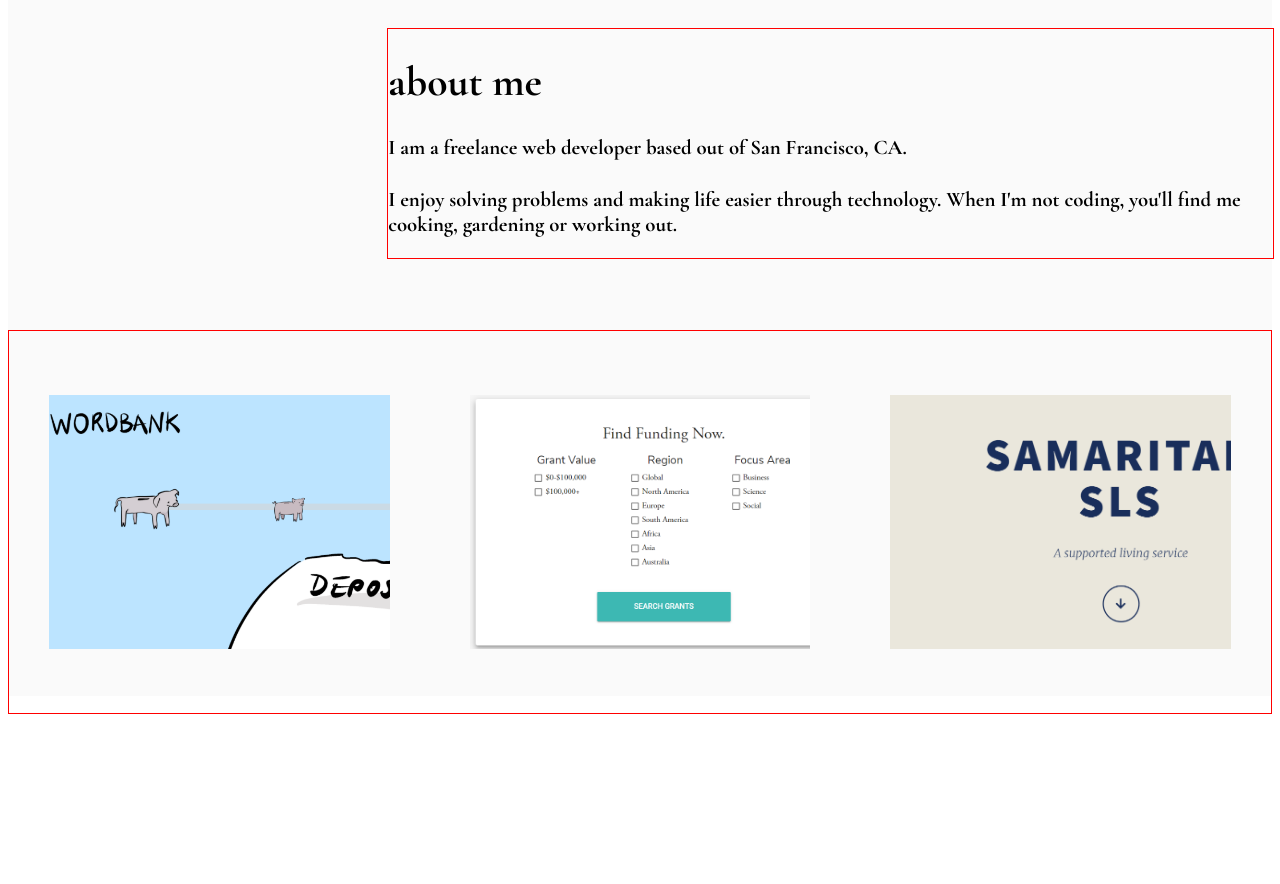
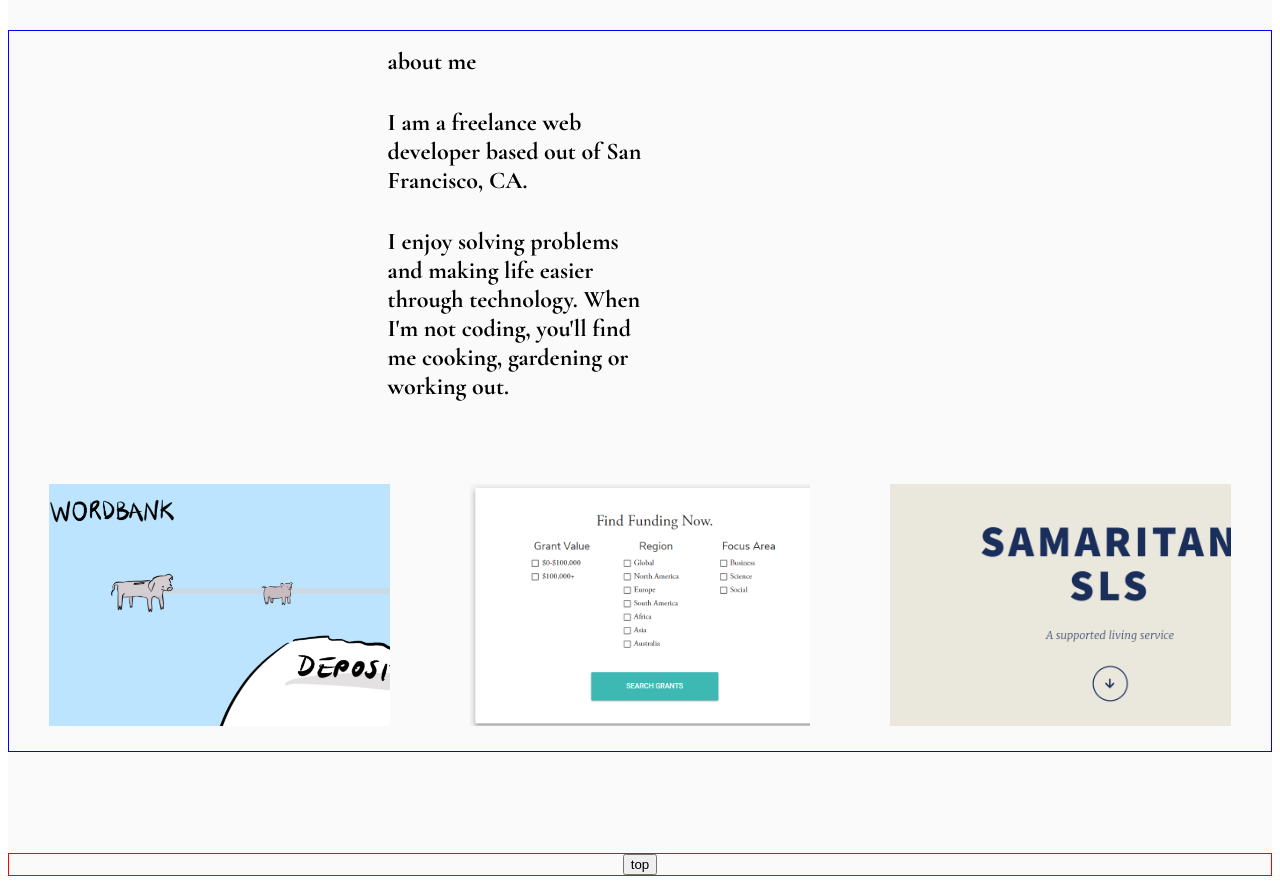
Before and after one commit to bigtechnology/portfolio, a React (Create React App) app: page / in a window 1280 px wide. Shown: the part 114-998 px from the top of the page. Before the commit the page ends 828 px from the top, so only its background shows below. Built offline with nearby package versions, Linux system fonts and the light colour scheme; the HTML template or start-up script is replaced by a standard one.

Commit message:
> footer added

```diff
--- a/src/App.css
+++ b/src/App.css
@@ -1,7 +1,12 @@
+html {
+  scroll-behavior: smooth;
+}
 .App {
   text-align: center;
   background-color: #FAFAFA;
-  height: 97.3vh;
+  /* height: 97.3vh; */
+  margin: 0;
+  padding: 0;
 }
 
 @media (prefers-reduced-motion: no-preference) {
--- a/src/App.js
+++ b/src/App.js
@@ -3,12 +3,14 @@ import './App.css';
 // COMPONENTS \\
 import Nav from "./components/nav_bar/Nav";
 import About from "./components/about_me/about";
+import Footer from "./components/footer/footer";
 
 function App() {
   return (
     <div className="App">
     <Nav />
     <About />
+    <Footer />
     </div>
   );
 }
--- a/src/components/about_me/about.css
+++ b/src/components/about_me/about.css
@@ -1,23 +1,32 @@
 .about-wrapper {
-    height: 70%;
+    border: 1px solid blue;
+    height: 90vh;
 }
 
 .about {
-    height: 30%;
+    /* height: 30%; */
 }
 
 .intro {
-    border: 1px solid red;
+    /* border: 1px solid red; */
     color: black;
     text-align: left;
     font-size: 1.3rem;
-    width: 100%;
+    width: 54%;
+    margin-right: 50%;
+
+    font-family: 'Cormorant Garamond', serif;
+    font-size: 1.5rem;
+}
+
+h4 {
+
 }
 
 .projects-wrapper {
-    border: 1px solid red;
-    margin-top: 11%;
-    height: 70%;
+    /* border: 1px solid red; */
+    /* margin-top: 11%; */
+    height: 50%;
 }
 
 /* Porject Wrapper Styling */
@@ -25,6 +34,8 @@
     display: flex;
     justify-content: space-around;
     height: 100%;
+    margin: 0;
+    padding: 0;
 }
 .project {
     align-self: center;
--- a/src/components/about_me/about.js
+++ b/src/components/about_me/about.js
@@ -8,9 +8,11 @@ function About() {
             <div className="about about-top-content">
                 <div
                     className="intro">
-                    <h1>about me</h1>
-                    <h4> I am a freelance web developer based out of San Francisco, CA.</h4>
-                    <p>
+                    <h1 className="intro"
+                    >about me</h1>
+                    <h4 className="intro"
+                    > I am a freelance web developer based out of San Francisco, CA.</h4>
+                    <p className="intro">
                     I enjoy solving problems and making life easier through technology. When I'm not coding, you'll find me cooking, gardening or working out.
                     </p>
              </div>
@@ -24,12 +26,14 @@ function About() {
                         </div>
                     </a>
 
-                    <a className="project p2" href="https://www.foundergrants.com/">
+                    <a className="project p2"
+                    target="blank" href="https://www.foundergrants.com/">
                     <div>
 
                     </div>
                     </a>
-                    <a href="https://objective-carson-d52209.netlify.app/" className="project p3">
+                    <a href="https://objective-carson-d52209.netlify.app/"
+                    target="blank"className="project p3">
                     <div>
                     </div>
                         </a>
--- /dev/null
+++ b/src/components/footer/footer.css
@@ -0,0 +1,4 @@
+.footer {
+    border: 1px solid red;
+    margin-top: 8%;
+}
--- /dev/null
+++ b/src/components/footer/footer.js
@@ -0,0 +1,14 @@
+import React from "react";
+import "./footer.css";
+
+function Footer() {
+    return (
+        <div>
+            <div className="footer" >
+                <button>top</button>
+            </div>
+        </div>
+    )
+}
+
+export default Footer;
--- a/src/components/nav_bar/Nav.css
+++ b/src/components/nav_bar/Nav.css
@@ -7,6 +7,8 @@
 }
 
 .nav{
+	list-style: none;
+
     display: flex;
 	height: 80px;
 	margin: 0 5px;
@@ -19,6 +21,8 @@
 }
 
 .about {
+	list-style: none;
+
     animation-delay: 1.5s;
     color: white;
     font-family: 'Cormorant Garamond', serif;
--- a/src/components/nav_bar/Nav.js
+++ b/src/components/nav_bar/Nav.js
@@ -7,8 +7,11 @@ function Nav() {
             <nav className="nav">
                 <a className="about" href="/about">about</a>
                 <ul className="social-links">
+                    <a href="mailto:big-technology@outlook.com">
                     <li className="social-link mail">
                     </li>
+                    </a>
+
                     <li className="social-link twitter" ></li>
                     <li className="social-link linkedin" ></li>
                     <li className="social-link github" ></li>
```
